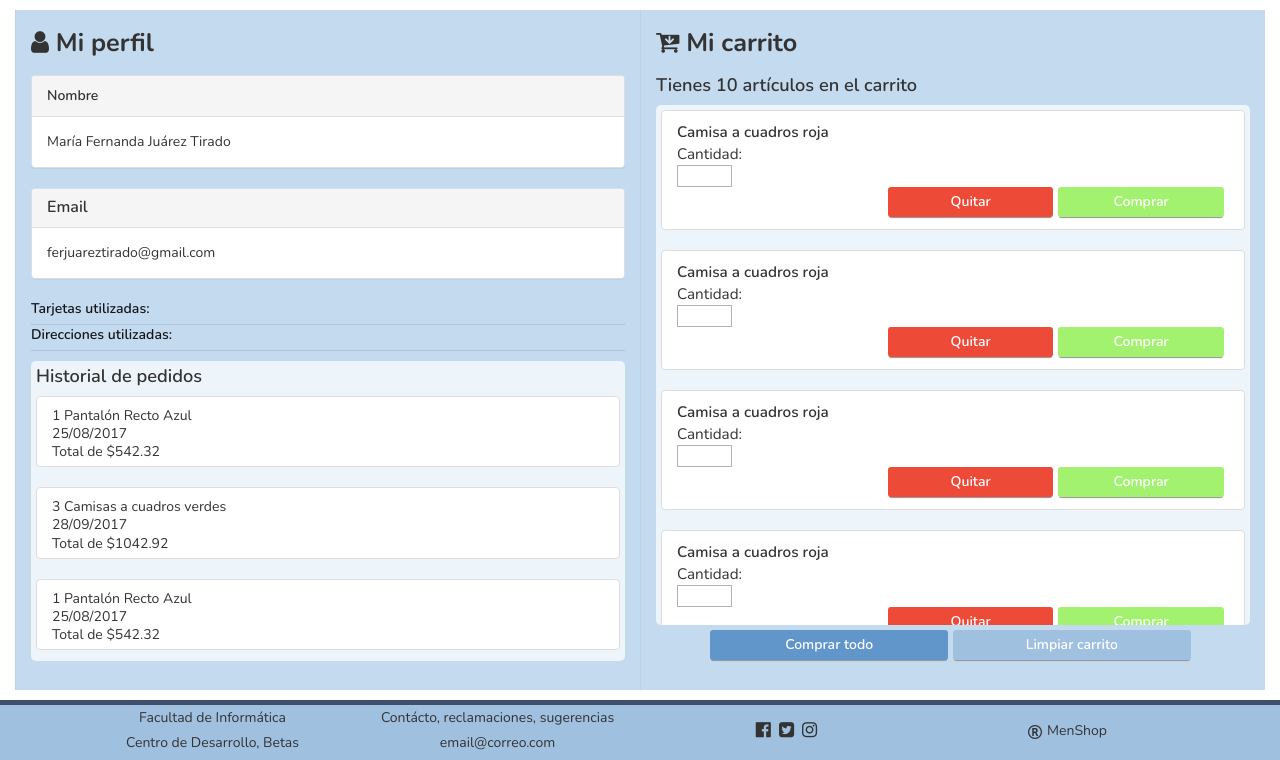
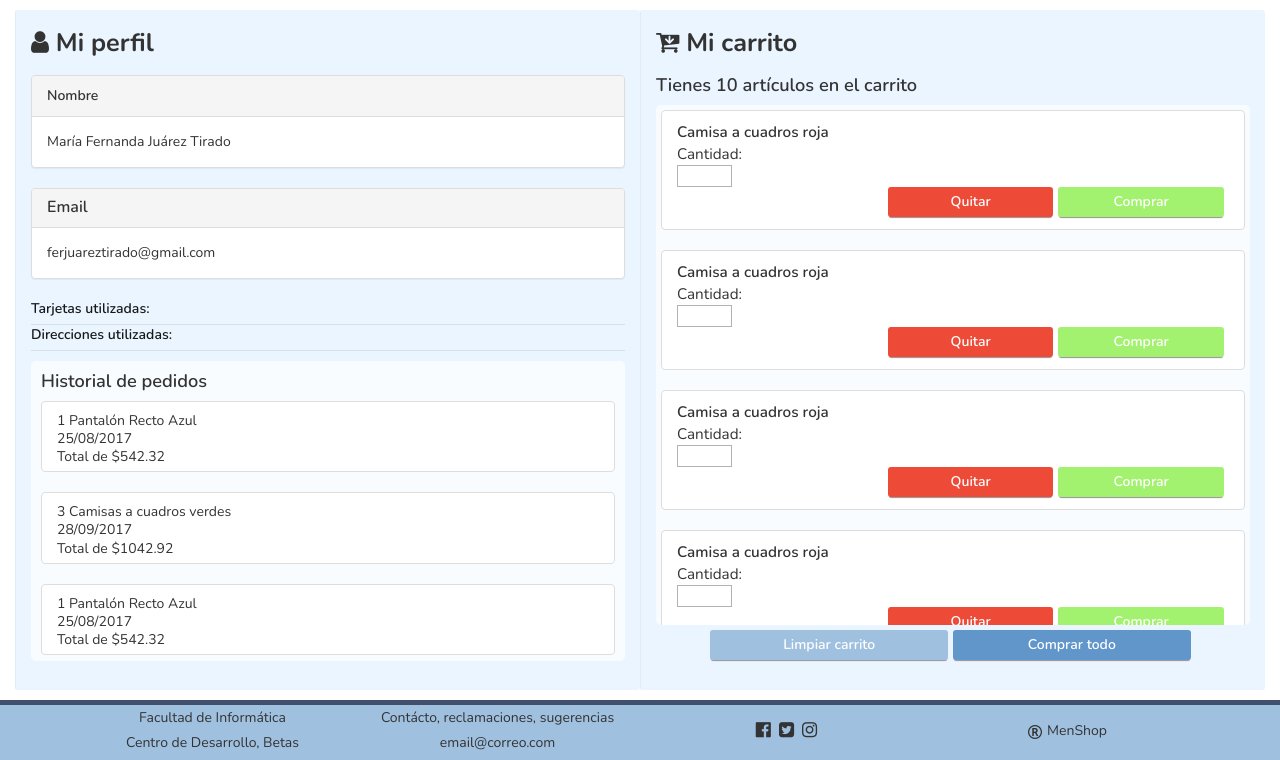
Before and after one commit to Fernandaj22/carrito, a PHP site: page /micart.php in a window 1280 px wide. Shown: the part 94-854 px from the top of the page. Run offline with PHP 8.4, Linux system fonts and the light colour scheme.

Commit message:
Cambio de color mi carrito/perfil

```diff
--- a/css/estilos.css
+++ b/css/estilos.css
@@ -440,10 +440,11 @@ body, html{
 }
 /*M I P E R F I L Y M I C A R R I T O*/
 .lado6{
-	background: #c4daef;
+	background: #eaf5ff;
 	border-left: 1px solid rgba(0,0,0,.04);
 	margin-top: 10px;
 	height: 680px !important;
+	border-radius: 3px;
 }
 .lado6>h2{
 	width: 100% !important;
@@ -480,7 +481,7 @@ details{
 	position: relative;
 	overflow-y: scroll;
 	margin-top: 10px;
-	padding: 5px;
+	padding: 10px;
 	box-sizing: border-box;
 	background: rgba(255,255,255,.7);
 	border-radius: 5px;
--- a/micart.php
+++ b/micart.php
@@ -180,8 +180,8 @@
 			</div>
 
 			<div class="opcompra">
+				<input type="submit" name="" value="Limpiar carrito" class="color1">
 				<input type="submit" name="" value="Comprar todo" class="color0">
-				<input type="submit" name="" value="Limpiar carrito" class="color1">
 			</div>
 		</div>
 	</div>
--- a/principal.php
+++ b/principal.php
@@ -23,7 +23,7 @@
 				<i class="fa fa-instagram" aria-hidden="true"></i>
 			</div>
 			<div class="login">
-				<a href="">Iniciar Sesión</a>
+				<a href="login.php">Iniciar Sesión</a>
 			</div>
 		</div>
 	</header>
```
